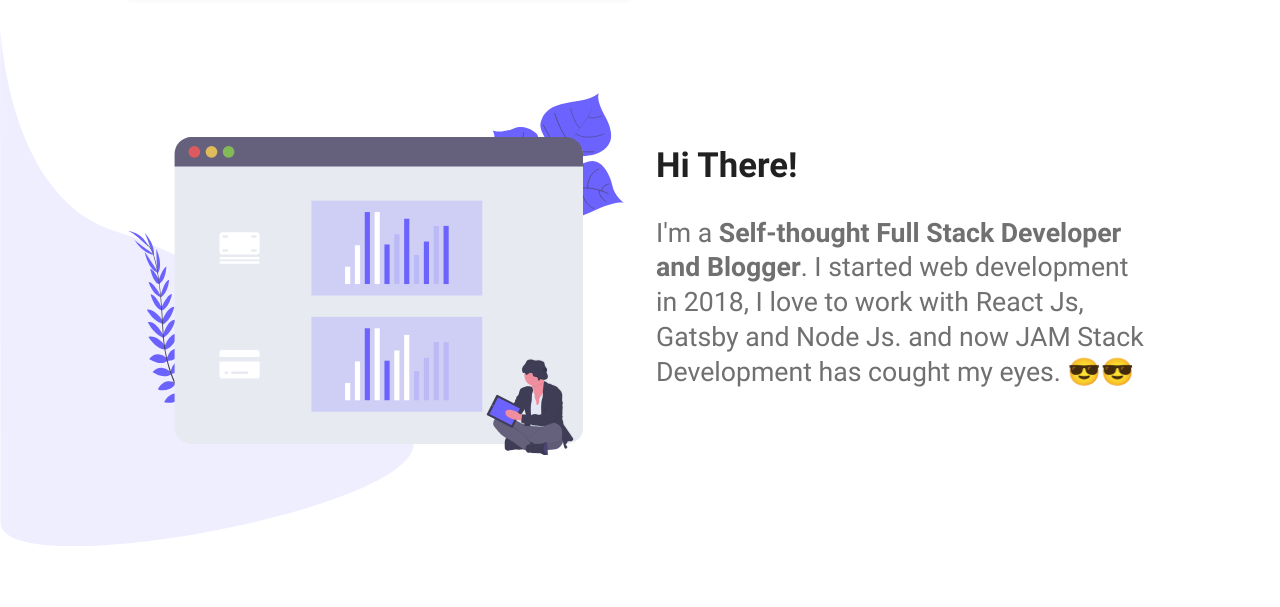
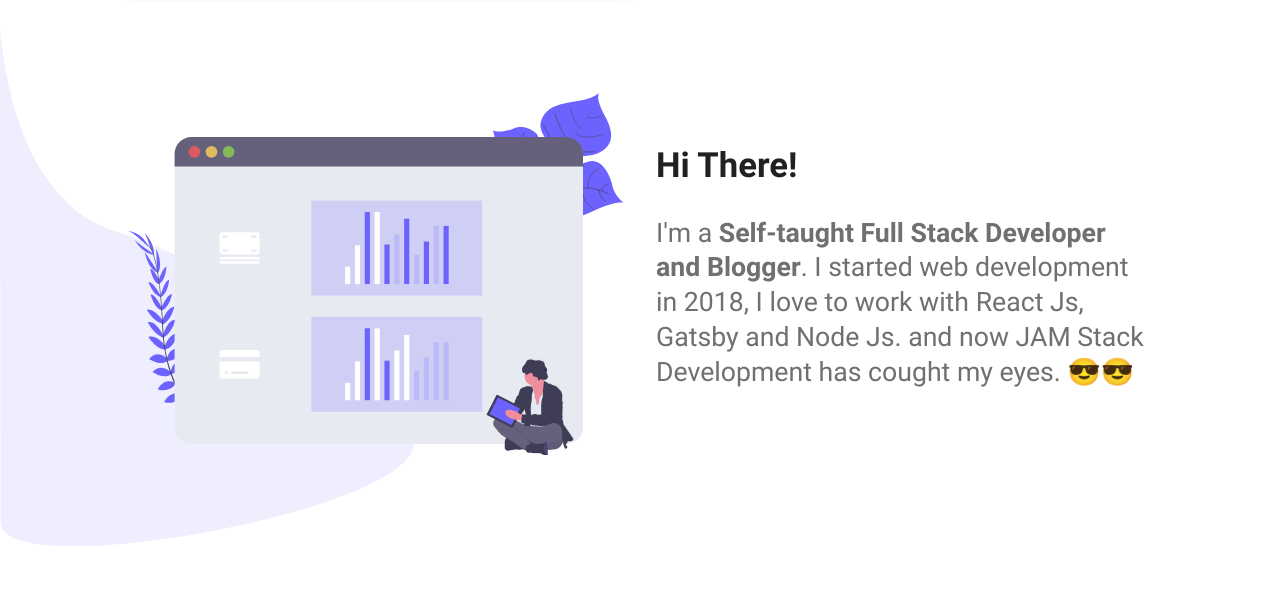
Before and after one commit to itsaakashpatel/portfolio-gatsby, a Gatsby site: page / in a window 1280 px wide. Shown: the part 1345-1952 px from the top of the page. Built offline with nearby package versions, Linux system fonts and the light colour scheme; Gatsby itself is replaced by a stand-in of ours.

Commit message:
MINOR CHANGES

```diff
--- a/src/components/landing/Skills/index.jsx
+++ b/src/components/landing/Skills/index.jsx
@@ -15,7 +15,7 @@ export const Skills = () => (
       <Details>
         <h1>Hi There!</h1>
         <p>
-          I'm a <strong>Self-thought Full Stack Developer and Blogger</strong>. I started web development in 2018, I love to work with React Js, Gatsby and Node Js.
+          I'm a <strong>Self-taught Full Stack Developer and Blogger</strong>. I started web development in 2018, I love to work with React Js, Gatsby and Node Js.
           and now JAM Stack Development has cought my eyes. &#128526;&#128526;
         </p>
         {/* <Button as={AnchorLink} href="#contact">
--- a/src/components/theme/Header/NavbarLinks/index.jsx
+++ b/src/components/theme/Header/NavbarLinks/index.jsx
@@ -4,8 +4,8 @@ import { Wrapper } from './styles'
 
 const NavbarLinks = ({ desktop }) => (
 	<Wrapper desktop={desktop}>
+		<AnchorLink href="#projects">Projects</AnchorLink>
 		<AnchorLink href="#about">About</AnchorLink>
-		<AnchorLink href="#projects">Projects</AnchorLink>
 		<AnchorLink href="#contact">Contact</AnchorLink>
 	</Wrapper>
 )
```
Also changed, not shown: README.md.
